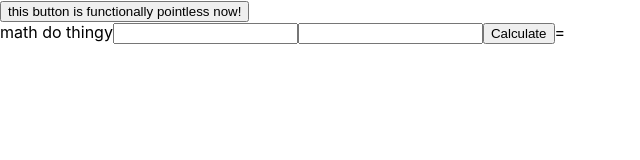
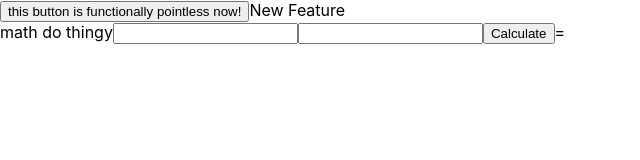
Before and after one commit to benkeeler/React-Deploy, a React (Create React App) app: page / in a window 1280 px wide. Shown: the top 160 px of the page, without its empty margins (0-640 px from the left). Built offline with nearby package versions, Linux system fonts and the light colour scheme.

Commit message:
new feature

```diff
--- a/src/App.js
+++ b/src/App.js
@@ -12,7 +12,7 @@ const [counter, setCounter] = useState(0)
 
   <button onClick={()=>setCounter(counter + 1)}>this button is functionally pointless now!
   </button>
-
+    New Feature
   <Calculator>
 
   </Calculator>
```
